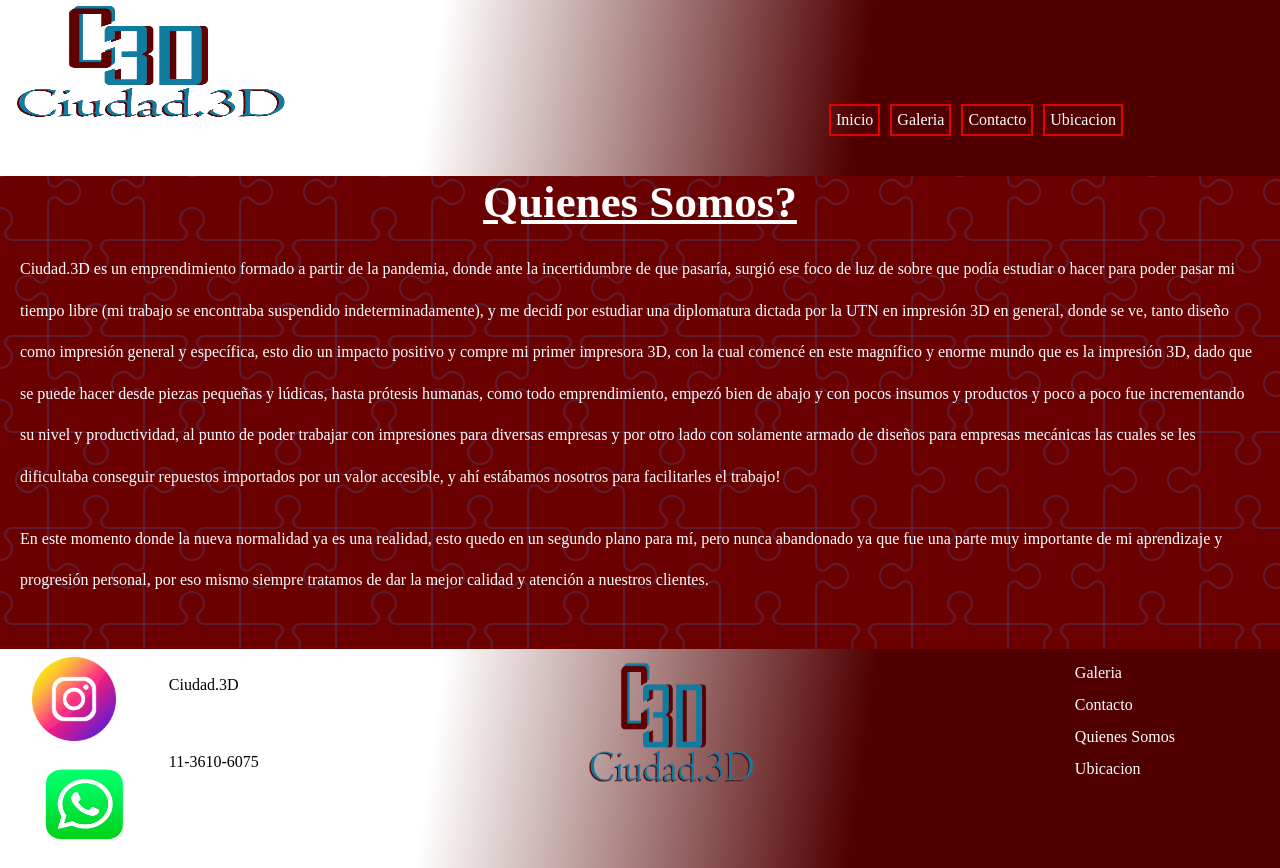
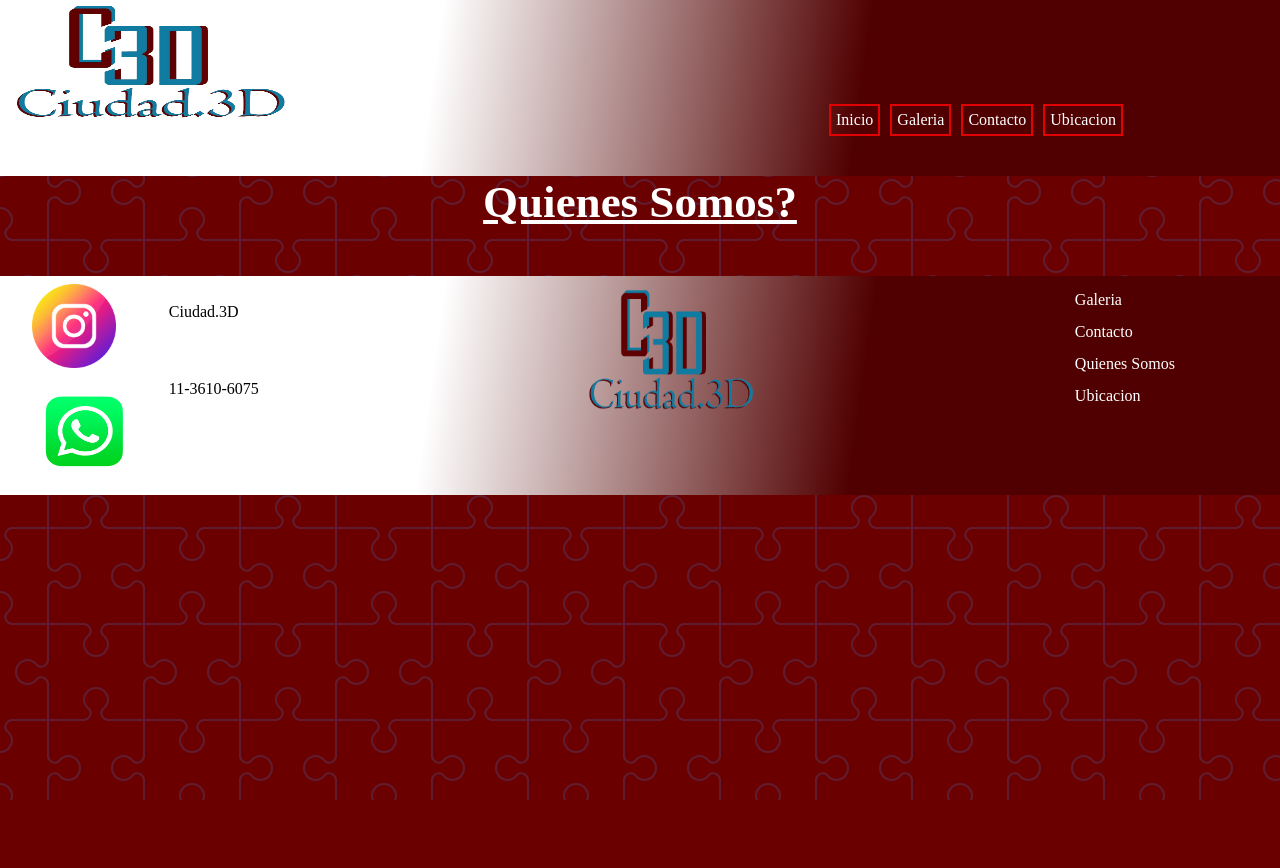
Before and after one commit to julyc3D/Ciudad3D-Camada-vencida, a plain HTML site: page Paginas/quienes_somos.html in a window 1280 px wide. After the commit the page ends 800 px from the top, so only its background shows below. Drawn offline with Linux system fonts and the light colour scheme; a web font is replaced by a local one.

Commit message:
Quienes somos sin texto

```diff
--- a/Paginas/quienes_somos.html
+++ b/Paginas/quienes_somos.html
@@ -24,8 +24,6 @@
     <Main>
         <div class="DivQS">
             <h3 class="TituloQS">Quienes Somos?</h3>
-            <p class="Txt_QuienesSomos">Ciudad.3D es un emprendimiento formado a partir de la pandemia, donde ante la incertidumbre de que pasaría, surgió ese foco de luz de sobre que podía estudiar o hacer para poder pasar mi tiempo libre (mi trabajo se encontraba suspendido indeterminadamente), y me decidí por estudiar una diplomatura dictada por la UTN en impresión 3D en general, donde se ve, tanto diseño como impresión general y específica, esto dio un impacto positivo y compre mi primer impresora 3D, con la cual comencé en este magnífico y enorme mundo que es la impresión 3D, dado que se puede hacer desde piezas pequeñas y lúdicas, hasta prótesis humanas, como todo emprendimiento, empezó bien de abajo y con pocos insumos y productos y poco a poco fue incrementando su nivel y productividad, al punto de poder trabajar con impresiones para diversas empresas y por otro lado con solamente armado de diseños para empresas mecánicas las cuales se les dificultaba conseguir repuestos importados por un valor accesible, y ahí estábamos nosotros para facilitarles el trabajo!</p>
-            <p class="Txt_QuienesSomos">En este momento donde la nueva normalidad ya es una realidad, esto quedo en un segundo plano para mí, pero nunca abandonado ya que fue una parte muy importante de mi aprendizaje y progresión personal, por eso mismo siempre tratamos de dar la mejor calidad y atención a nuestros clientes.</p>
         </div>
 
     </Main>
```
